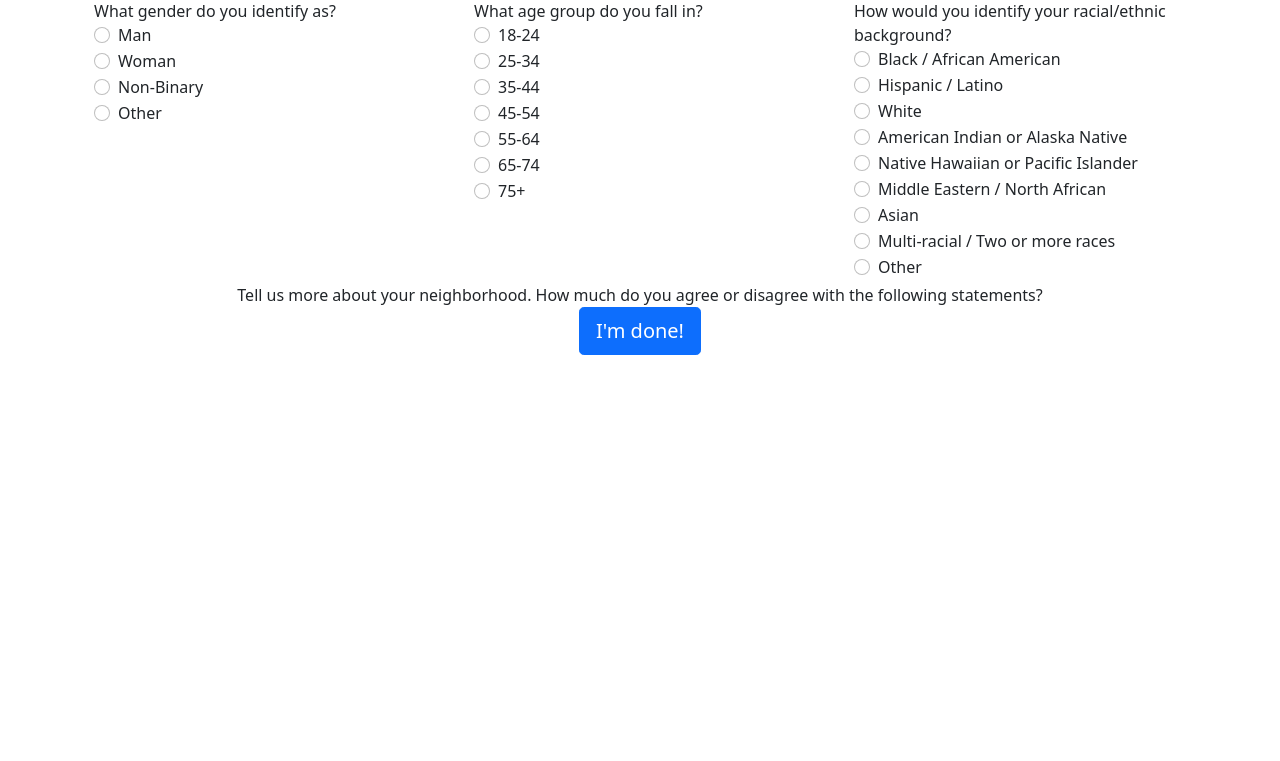
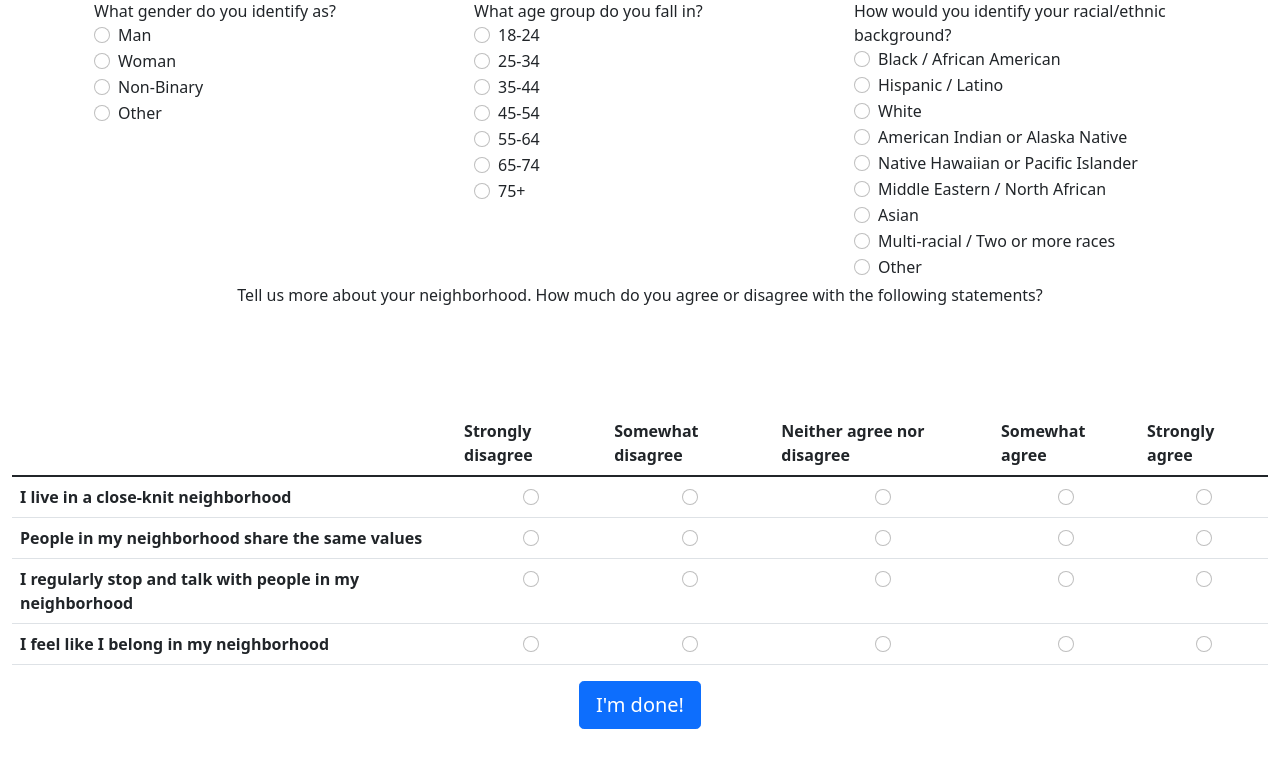
Before and after one commit to divij-sinha/neighbourhood-mapping, a Flask app: page /survey_demo in a window 1280 px wide. Shown: the part 153-914 px from the top of the page. Before the commit the page ends 508 px from the top, so only its background shows below. Run offline with Flask 3, Linux system fonts and the light colour scheme.

Commit message:
add extra ques

```diff
--- a/app/forms.py
+++ b/app/forms.py
@@ -69,7 +69,7 @@ class SurveyDemo(FlaskForm):
     gender = RadioField(
         "What gender do you identify as?",
         validators=[Optional()],
-        default="default",
+        default="none",
         choices=[
             ("man", "Man"),
             ("woman", "Woman"),
@@ -80,7 +80,7 @@ class SurveyDemo(FlaskForm):
     age = RadioField(
         "What age group do you fall in?",
         validators=[Optional()],
-        default="default",
+        default="none",
         choices=[
             ("1824", "18-24"),
             ("2534", "25-34"),
@@ -94,7 +94,7 @@ class SurveyDemo(FlaskForm):
     ethnicity = RadioField(
         "How would you identify your racial/ethnic background?",
         validators=[Optional()],
-        default="default",
+        default="none",
         choices=[
             ("black_afamer", "Black / African American"),
             ("hisp_latino", "Hispanic / Latino"),
@@ -107,6 +107,54 @@ class SurveyDemo(FlaskForm):
             ("other", "Other"),
         ],
     )
+    soc_cohes_neighborhood_knit = RadioField(
+        "I live in a close-knit neighborhood",
+        validators=[Optional()],
+        default="none",
+        choices=[
+            ("strong_dis", "Strong Disagree"),
+            ("somew_dis", "Somewhat disagree"),
+            ("neither", "Neither agree nor disagree"),
+            ("somew_agr", "Somewhat agree"),
+            ("strong_agr", "Strong agree"),
+        ],
+    )
+    soc_cohes_neighborhood_value = RadioField(
+        "People in my neighborhood share the same values",
+        validators=[Optional()],
+        default="none",
+        choices=[
+            ("strong_dis", "Strong Disagree"),
+            ("somew_dis", "Somewhat disagree"),
+            ("neither", "Neither agree nor disagree"),
+            ("somew_agr", "Somewhat agree"),
+            ("strong_agr", "Strong agree"),
+        ],
+    )
+    soc_cohes_neighborhood_talk = RadioField(
+        "I regularly stop and talk with people in my neighborhood",
+        validators=[Optional()],
+        default="none",
+        choices=[
+            ("strong_dis", "Strong Disagree"),
+            ("somew_dis", "Somewhat disagree"),
+            ("neither", "Neither agree nor disagree"),
+            ("somew_agr", "Somewhat agree"),
+            ("strong_agr", "Strong agree"),
+        ],
+    )
+    soc_cohes_neighborhood_belong = RadioField(
+        "I feel like I belong in my neighborhood",
+        validators=[Optional()],
+        default="none",
+        choices=[
+            ("strong_dis", "Strong Disagree"),
+            ("somew_dis", "Somewhat disagree"),
+            ("neither", "Neither agree nor disagree"),
+            ("somew_agr", "Somewhat agree"),
+            ("strong_agr", "Strong agree"),
+        ],
+    )
     submit = SubmitField("I'm done!")
 
 
--- a/app/models.py
+++ b/app/models.py
@@ -30,3 +30,7 @@ class Respondent(db.Model):
     gender = db.Column(db.String(10))
     age = db.Column(db.String(5))
     ethnicity = db.Column(db.String(20))
+    soc_cohes_neighborhood_knit = db.Column(db.String(10))
+    soc_cohes_neighborhood_value = db.Column(db.String(10))
+    soc_cohes_neighborhood_talk = db.Column(db.String(10))
+    soc_cohes_neighborhood_belong = db.Column(db.String(10))
--- a/app/routes.py
+++ b/app/routes.py
@@ -11,62 +11,87 @@ import uuid
 
 neighborhood_list = get_neighborhood_list()
 
-@app.route('/', methods=['GET', 'POST'])
-@app.route('/index', methods=['GET', 'POST'])
+
+@app.route("/", methods=["GET", "POST"])
+@app.route("/index", methods=["GET", "POST"])
 def start_page():
     agree = AgreeButton()
     if agree.validate_on_submit():
         session["uuid"] = str(uuid.uuid4())
-        location = Location(user_id = session["uuid"], time_stamp = datetime.now(timezone.utc))
+        location = Location(
+            user_id=session["uuid"], time_stamp=datetime.now(timezone.utc)
+        )
         db.session.add(location)
         db.session.commit()
         return redirect(url_for("survey_form"))
     return render_template("start_page.html", agree=agree)
 
-@app.route("/survey_form", methods=['GET', 'POST'])
+
+@app.route("/survey_form", methods=["GET", "POST"])
 def survey_form():
-    draw_options = {"polygon":False, "polyline": False, "rectangle": False, "circle": False, "marker": False, "circlemarker": {"radius": 20},}
-    header, body_html, script = get_map_comps(loc = (41.8781, -87.6298), zoom = 12, draw_options=draw_options)
+    draw_options = {
+        "polygon": False,
+        "polyline": False,
+        "rectangle": False,
+        "circle": False,
+        "marker": False,
+        "circlemarker": {"radius": 20},
+    }
+    header, body_html, script = get_map_comps(
+        loc=(41.8781, -87.6298), zoom=12, draw_options=draw_options
+    )
     form = SurveyStart()
 
     if form.validate_on_submit():
         parsed_geojson = get_geojson(form.mark_layer.data)
-        location = Location.query.filter_by(user_id = session["uuid"]).first()
+        location = Location.query.filter_by(user_id=session["uuid"]).first()
         location.geometry = from_shape(shape(parsed_geojson["features"][0]["geometry"]))
         location.name = form.cur_neighborhood.data
         location.rent_own = form.rent_own.data
         location.years_lived = form.years_lived.data
         location.time_stamp = datetime.now(timezone.utc)
         db.session.commit()
-        return redirect(url_for("survey_draw", first = "first"))
+        return redirect(url_for("survey_draw", first="first"))
 
-    return render_template("form_page_start.html",
+    return render_template(
+        "form_page_start.html",
         form=form,
-        neighborhood_list = neighborhood_list,
+        neighborhood_list=neighborhood_list,
         header=header,
         body_html=body_html,
-        script=script
+        script=script,
     )
 
-@app.route("/survey_draw/<first>", methods=['GET', 'POST'])
+
+@app.route("/survey_draw/<first>", methods=["GET", "POST"])
 def survey_draw(first):
-    draw_options = {"polyline": False, "rectangle": False, "circle": False, "marker": False, "circlemarker": False}
-    if first == 'first':
-        location = Location.query.filter_by(user_id = session["uuid"]).first()
+    draw_options = {
+        "polyline": False,
+        "rectangle": False,
+        "circle": False,
+        "marker": False,
+        "circlemarker": False,
+    }
+    if first == "first":
+        location = Location.query.filter_by(user_id=session["uuid"]).first()
         pt = to_shape(location.geometry)
         loc = pt.y, pt.x
     else:
         loc = (41.8781, -87.6298)
-    header, body_html, script = get_map_comps(loc = loc, zoom = 13, draw_options=draw_options)
+    header, body_html, script = get_map_comps(
+        loc=loc, zoom=13, draw_options=draw_options
+    )
     form = SurveyDraw()
-    if (form.validate_on_submit() and first == 'first') or form.validate_on_submit(extra_validators={'cur_neighborhood':[DataRequired()]}):
+    if (form.validate_on_submit() and first == "first") or form.validate_on_submit(
+        extra_validators={"cur_neighborhood": [DataRequired()]}
+    ):
         parsed_geojson = get_geojson(form.draw_layer.data)
         neighborhood = Neighborhood(
-            user_id = session["uuid"],
-            geometry = from_shape(shape(parsed_geojson["features"][0]["geometry"])),
-            time_stamp = datetime.now(timezone.utc)
+            user_id=session["uuid"],
+            geometry=from_shape(shape(parsed_geojson["features"][0]["geometry"])),
+            time_stamp=datetime.now(timezone.utc),
         )
-        if first == 'first':
+        if first == "first":
             neighborhood.user_relationship = "cur_live"
             neighborhood.name = location.name
         else:
@@ -77,37 +102,59 @@ def survey_draw(first):
         if form.submit.data:
             return redirect(url_for("survey_demo"))
         elif form.draw_another.data:
-            return redirect(url_for("survey_draw", first = "next"))
+            return redirect(url_for("survey_draw", first="next"))
     if first == "first":
         form.cur_neighborhood.data = location.name
     else:
         form.cur_neighborhood.data = ""
-    return render_template("form_page_draw.html",
+    return render_template(
+        "form_page_draw.html",
         form=form,
         header=header,
         body_html=body_html,
         script=script,
         first=first,
-        neighborhood_list = neighborhood_list
+        neighborhood_list=neighborhood_list,
     )
 
-@app.route("/survey_demo", methods=['GET', 'POST'])
+
+@app.route("/survey_demo", methods=["GET", "POST"])
 def survey_demo():
     form = SurveyDemo()
     if form.validate_on_submit():
-        resp = Respondent(user_id = session["uuid"],
-                          age = form.age.data,
-                          gender = form.gender.data,
-                          ethnicity = form.ethnicity.data)
+        resp = Respondent(
+            user_id=session["uuid"],
+            age=form.age.data,
+            gender=form.gender.data,
+            ethnicity=form.ethnicity.data,
+            soc_cohes_neighborhood_knit=form.soc_cohes_neighborhood_knit.data,
+            soc_cohes_neighborhood_value=form.soc_cohes_neighborhood_value.data,
+            soc_cohes_neighborhood_talk=form.soc_cohes_neighborhood_talk.data,
+            soc_cohes_neighborhood_belong=form.soc_cohes_neighborhood_belong.data,
+        )
+        print(
+            "form.soc_cohes_neighborhood_knit.data",
+            form.soc_cohes_neighborhood_knit.data,
+        )
+        print(
+            "form.soc_cohes_neighborhood_value.data",
+            form.soc_cohes_neighborhood_value.data,
+        )
+        print(
+            "form.soc_cohes_neighborhood_talk.data",
+            form.soc_cohes_neighborhood_talk.data,
+        )
+        print(
+            "form.soc_cohes_neighborhood_belong.data",
+            form.soc_cohes_neighborhood_belong.data,
+        )
         db.session.add(resp)
         db.session.commit()
         return redirect(url_for("thank_page"))
 
-    return render_template("form_page_demo.html",
-        form=form
-    )
+    return render_template("form_page_demo.html", form=form)
 
 
-@app.route("/thank_you", methods=['GET'])
+@app.route("/thank_you", methods=["GET"])
 def thank_page():
     return render_template("thank_page.html")
--- a/app/templates/form_page_demo.html
+++ b/app/templates/form_page_demo.html
@@ -62,6 +62,72 @@ endblock %} {% block title_body %}
       Tell us more about your neighborhood. How much do you agree or disagree
       with the following statements?
     </div>
+    <table class="table">
+      <thead>
+        <tr>
+          <th scope="col"></th>
+          <th scope="col">Strongly disagree</th>
+          <th scope="col">Somewhat disagree</th>
+          <th scope="col">Neither agree nor disagree</th>
+          <th scope="col">Somewhat agree</th>
+          <th scope="col">Strongly agree</th>
+        </tr>
+      </thead>
+      <tbody>
+        <tr>
+          <div class="form-check">
+            <th scope="row">
+              {{
+              form.soc_cohes_neighborhood_knit.label(class_="form-check-label")}}
+            </th>
+            {% for subfield in form.soc_cohes_neighborhood_knit %}
+            <td class="text-center">
+              {{ subfield(class_="form-check-input") }}
+            </td>
+            {% endfor %}
+          </div>
+        </tr>
+        <tr>
+          <div class="form-check">
+            <th scope="row">
+              {{
+              form.soc_cohes_neighborhood_value.label(class_="form-check-label")}}
+            </th>
+            {% for subfield in form.soc_cohes_neighborhood_value %}
+            <td class="text-center">
+              {{ subfield(class_="form-check-input") }}
+            </td>
+            {% endfor %}
+          </div>
+        </tr>
+        <tr>
+          <div class="form-check">
+            <th scope="row">
+              {{
+              form.soc_cohes_neighborhood_talk.label(class_="form-check-label")}}
+            </th>
+            {% for subfield in form.soc_cohes_neighborhood_talk %}
+            <td class="text-center">
+              {{ subfield(class_="form-check-input") }}
+            </td>
+            {% endfor %}
+          </div>
+        </tr>
+        <tr>
+          <div class="form-check">
+            <th scope="row">
+              {{
+              form.soc_cohes_neighborhood_belong.label(class_="form-check-label")}}
+            </th>
+            {% for subfield in form.soc_cohes_neighborhood_belong %}
+            <td class="text-center">
+              {{ subfield(class_="form-check-input") }}
+            </td>
+            {% endfor %}
+          </div>
+        </tr>
+      </tbody>
+    </table>
     <div class="container-fluid text-center">
       {{ form.submit(class_="btn btn-primary btn-lg") }}
     </div>
```
